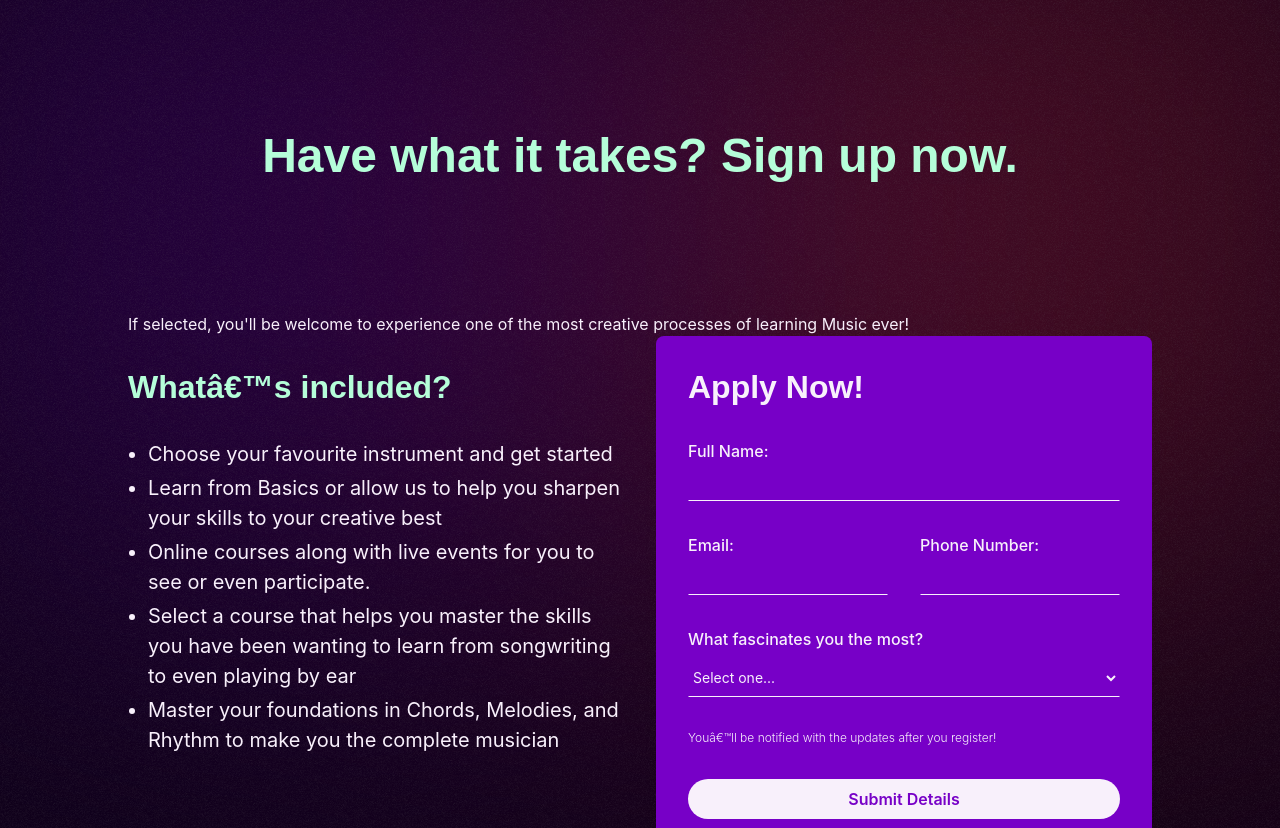
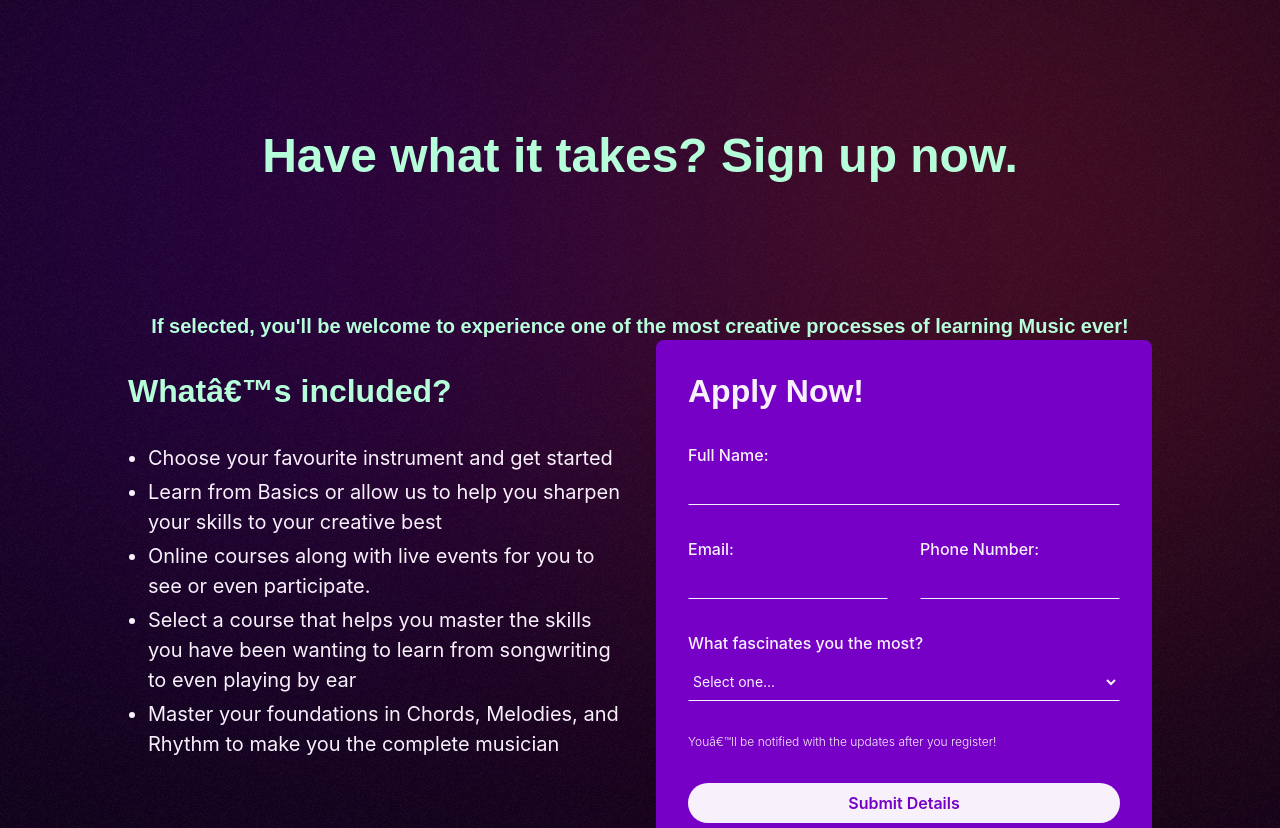
Before and after one commit to danStepHogg/burntune, a plain HTML site: page index.html in a window 1280 px wide. Shown: the part 3059-3887 px from the top of the page. Drawn offline with nearby package versions, Linux system fonts and the light colour scheme; a script that the page names is missing.

Commit message:
val 23 check
fixed h4 error

```diff
--- a/index.html
+++ b/index.html
@@ -792,7 +792,7 @@
                   >
                     Have what it takes? Sign up now.
                   </h2>
-                  </h4 class="text-align-center text-color-accent margin-bottom margin-xhuge">
+                  <h4 class="text-align-center text-color-accent margin-bottom">
                       If selected, you'll be welcome to experience one of the most creative processes of learning Music ever!
                   </h4>
                   <div class="registration-content-wrapper">
```
